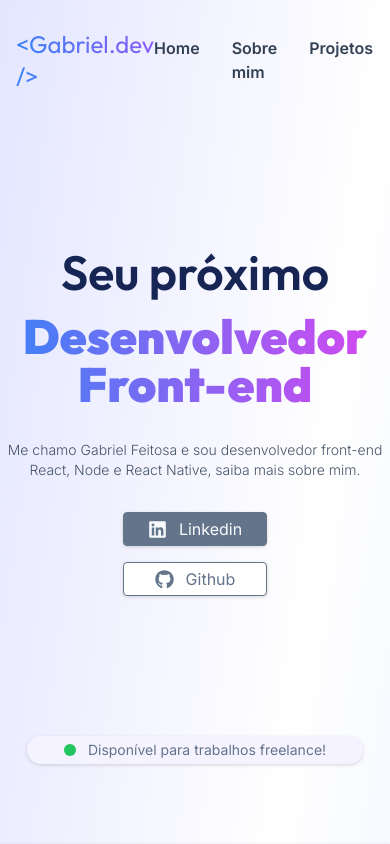
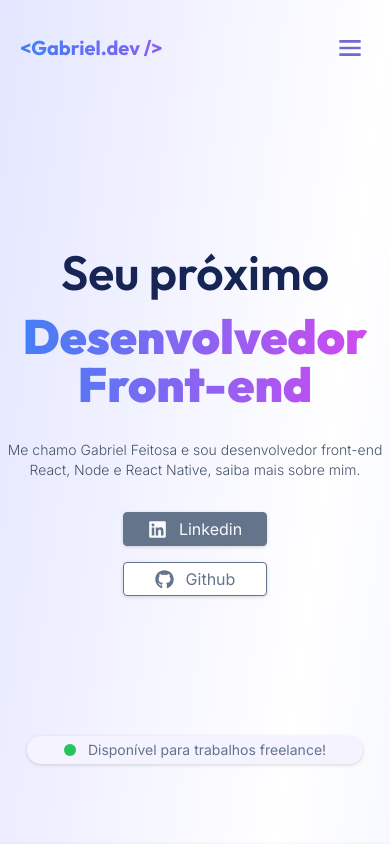
Before and after one commit to br-gabriel/my-portfolio, a Next.js app: page / in a window 390 px wide. Shown: the top 844 px of the page. Built offline with nearby package versions, Linux system fonts and the light colour scheme.

Commit message:
added responsive menu

```diff
--- a/src/components/Header.jsx
+++ /dev/null
@@ -1,43 +0,0 @@
-"use client"
-import Link from "next/link"
-import { Outfit } from "next/font/google"
-import { useEffect, useState } from "react"
-
-const outfit = Outfit({
-  subsets: ['latin']
-})
-
-export default function Header() {
-    const [scrolled, setScrolled] = useState(false);
-
-    useEffect(() => {
-        const handleScroll = () => {
-            const isScrolled = window.scrollY > 0
-            setScrolled(isScrolled)
-        }
-
-        window.addEventListener('scroll', handleScroll)
-        return () => {
-            window.removeEventListener('scroll', handleScroll)
-        }
-    }, [])
-
-    return (
-        <header className={`w-screen flex flex-row justify-center fixed z-10 transition-all ease-in-out duration-500 delay-100 ${ scrolled ? 'bg-gradient-to-r from-[#E4E6FF]/70 via-white/70 to-[#E4EBFF]/70 backdrop-blur drop-shadow-sm': ''}`}>
-            <div className="w-full max-w-7xl px-4 py-7 flex flex-row justify-between items-center">
-                <p className={`${outfit.className} text-2xl bold text-transparent bg-clip-text bg-gradient-to-r from-blue-500 to-violet-500`}>
-                    {"<Gabriel.dev />"}
-                </p>
-
-                <nav>
-                    <ul className="flex flex-row gap-8 font-semibold text-slate-700">
-                        <li><Link href="">Home</Link></li>
-                        <li><Link href="">Sobre mim</Link></li>
-                        <li><Link href="">Projetos</Link></li>
-                        <li><Link href="">Contatos</Link></li>
-                    </ul>
-                </nav>
-            </div>
-        </header>
-    )
-}
--- /dev/null
+++ b/src/components/Header/Menu.jsx
@@ -0,0 +1,57 @@
+import Link from "next/link"
+import { Outfit } from "next/font/google"
+
+const outfit = Outfit({
+  subsets: ['latin']
+})
+
+export default function Menu({ isVisible, onClose }) {
+  return (
+    <div className={`${isVisible ? 'flex' : 'hidden'} fixed inset-0 w-screen h-screen md:hidden`}>
+      <div onClick={onClose} className="bg-black/40 w-[20%] h-screen"></div>
+      <div className="w-[80%] h-screen fixed right-0 shadow-md px-5 py-8 bg-gradient-to-b from-[#E6E7FF] to-[#e6ecffec]">
+        <div className="flex items-center justify-center mb-10">
+          <span className={`${outfit.className} text-2xl font-bold text-transparent bg-clip-text bg-gradient-to-r from-blue-500 to-violet-500`}>
+            {"<Gabriel.dev />"}
+          </span>
+        </div>
+
+        <nav className="flex flex-col items-center justify-between">
+          <span className="text-blue-900 text-2xl font-light mb-8">
+            Navegue
+          </span>
+
+          <div className="flex flex-col items-center justify-start gap-4">
+            <Link href="">
+              <button className="w-60 bg-[#cad2fea2] rounded px-10 py-2">
+                Home
+              </button>
+            </Link>
+
+            <Link href="">
+              <button className="w-60 bg-[#cad2fea2] rounded px-10 py-2">
+                Sobre mim
+              </button>
+            </Link>
+
+            <Link href="">
+              <button className="w-60 bg-[#cad2fea2] rounded px-10 py-2">
+                Projetos
+              </button>
+            </Link>
+
+            <Link href="">
+              <button className="w-60 bg-[#cad2fea2] rounded px-10 py-2">
+                Contatos
+              </button>
+            </Link>
+
+            {/* <button className="w-60 bg-[#cad2fea2] rounded px-10 py-2 mt-40">
+              Modo escuro
+            </button> */}
+          </div>
+        </nav>
+      </div>
+    </div>
+  )
+}
--- /dev/null
+++ b/src/components/Header/index.jsx
@@ -0,0 +1,62 @@
+"use client"
+import Link from "next/link"
+import { Outfit } from "next/font/google"
+import { BiMenu } from "react-icons/bi"
+import { useCallback, useEffect, useState } from "react"
+import Menu from "./Menu"
+
+const outfit = Outfit({
+    subsets: ['latin']
+})
+
+export default function Header() {
+    const [scrollPos, setScrollPos] = useState(0)
+    const [scrollDir, setScrollDir] = useState('down')
+    const [isMenuOpen, setIsMenuOpen] = useState(false)
+
+    const openMenu = useCallback(() => {
+        setIsMenuOpen(true)
+    }, [])
+
+    const closeMenu = useCallback(() => {
+        setIsMenuOpen(false)
+    }, [])
+
+    useEffect(() => {
+        const handleScroll = () => {
+            const currentScrollPos = window.pageYOffset;
+            setScrollDir(currentScrollPos > scrollPos ? 'down' : 'up');
+            setScrollPos(currentScrollPos);
+        }
+
+        window.addEventListener('scroll', handleScroll)
+        return () => {
+            window.removeEventListener('scroll', handleScroll)
+        }
+    }, [scrollPos])
+
+    return (
+        <header className={`w-screen flex flex-row justify-center fixed z-10 ease-in-out transition-all duration-500 delay-100 ${scrollPos > 0 ? 'bg-gradient-to-r from-[#E4E6FF]/70 via-white/70 to-[#E4EBFF]/70 backdrop-blur drop-shadow-sm' : ''} ${scrollDir === 'down' || scrollPos === 0 ? 'transform translate-y-0' : '-translate-y-full'}`}>
+            <div className="w-full max-w-7xl px-5 py-7 flex flex-row justify-between items-center">
+                <span className={`${outfit.className} text-xl md:text-2xl font-bold text-transparent bg-clip-text bg-gradient-to-r from-blue-500 to-violet-500`}>
+                    {"<Gabriel.dev />"}
+                </span>
+
+                <nav>
+                    <ul className="hidden md:flex flex-row gap-8 font-semibold text-slate-700">
+                        <li><Link href="">Home</Link></li>
+                        <li><Link href="">Sobre mim</Link></li>
+                        <li><Link href="">Projetos</Link></li>
+                        <li><Link href="">Contatos</Link></li>
+                    </ul>
+                </nav>
+
+                <button className="p-1 md:hidden" onClick={openMenu}>
+                    <BiMenu className="fill-[#6e6ad2] w-8 h-8" />
+                </button>
+
+                <Menu isVisible={isMenuOpen} onClose={closeMenu} />
+            </div>
+        </header>
+    )
+}
```
